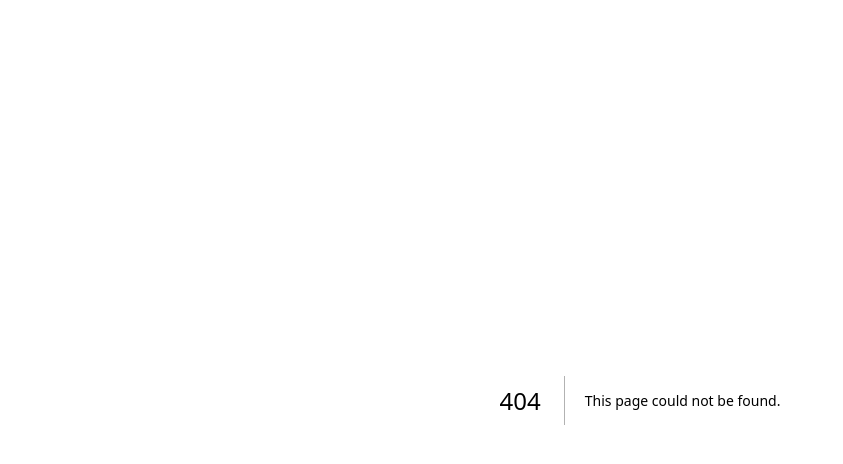
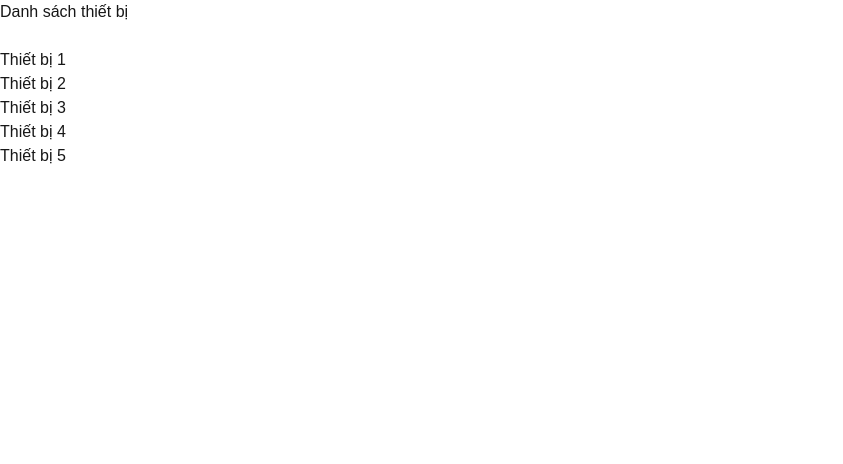
Before and after one commit to HunnGPT/Nextjs-Project, a Next.js app: page /equipment in a window 1280 px wide. Before the commit this address had no page. Shown: the top 464 px of the page, without its empty margins (0-843 px from the left). Built offline with nearby package versions, Linux system fonts and the light colour scheme.

Commit message:
Complete equipment page tasks

```diff
--- /dev/null
+++ b/app/equipment/EquipmentList.tsx
@@ -0,0 +1,33 @@
+'use client'
+
+import React, { useState } from "react";
+import Link from "next/link";
+
+export default function EquipmentList() {
+    const equipments = [{ id: 1, name: 'Thiết bị 1' },
+    { id: 2, name: 'Thiết bị 2' },
+    { id: 3, name: 'Thiết bị 3' },
+    { id: 4, name: 'Thiết bị 4' },
+    { id: 5, name: 'Thiết bị 5' },
+
+    ];
+    const [filteredEquipments, setFilteredEquipments] = useState(equipments);
+
+    function handleInput(e: React.ChangeEvent<HTMLInputElement>) {
+        const value = e.target.value;
+
+        const filteredEquipments = equipments.filter(equipment => equipment.name.toLowerCase().includes(value.toLowerCase()));
+        setFilteredEquipments(filteredEquipments);
+    }
+
+    return <div>
+        <input type="text" onChange={handleInput} />
+        <ul>
+            {filteredEquipments.map((equipment, index) => (
+                <li key={index}>
+                    <Link href={`/equipment/${equipment.id}`}>{equipment.name}</Link>
+                </li>
+            ))}
+        </ul>
+    </div >
+}
--- /dev/null
+++ b/app/equipment/[id]/page.tsx
@@ -0,0 +1,11 @@
+export default async function EquipmentDetailPage({
+    params,
+}: {
+    params: Promise<{ id: string }>;
+}) {
+    const { id } = await params;
+
+    return <div>
+        <h1>Chi tiết thiết bị {id}</h1>
+    </div>
+}
--- /dev/null
+++ b/app/equipment/create/page.tsx
@@ -0,0 +1,13 @@
+export default function CreateEquipmentPage() {
+    return <div>
+        <h1 style={{ fontSize: "48px", fontWeight: "bold", textAlign: "center" }}>Thêm thiết bị</h1>
+        <label style={{ fontSize: "24px", marginLeft: "500px" }}>Mã thiết bị</label>
+        <input type="text" /> <br />
+
+        <label style={{ fontSize: "24px", marginLeft: "500px" }}>Tên thiết bị</label>
+        <input type="text" /> <br />
+
+        <label style={{ fontSize: "24px", marginLeft: "500px" }}>Trạng thái</label>
+        <input type="text" />
+    </div >
+}
--- /dev/null
+++ b/app/equipment/page.tsx
@@ -0,0 +1,8 @@
+import EquipmentList from "./EquipmentList";
+
+export default function EquipmentPage() {
+    return <div>
+        <h1>Danh sách thiết bị</h1>
+        <EquipmentList />
+    </div>
+}
--- a/app/page.tsx
+++ b/app/page.tsx
@@ -1,69 +1,3 @@
-import Image from "next/image";
-
-export default function Home() {
-  return (
-    <div className="flex flex-col flex-1 items-center justify-center bg-zinc-50 font-sans dark:bg-black">
-      <main className="flex flex-1 w-full max-w-3xl flex-col items-center justify-between py-32 px-16 bg-white dark:bg-black sm:items-start">
-        <Image
-          className="dark:invert h-5 w-[100px]"
-          src="/next.svg"
-          alt="Next.js logo"
-          width={100}
-          height={20}
-          priority
-        />
-        <div className="flex flex-col items-center gap-6 text-center sm:items-start sm:text-left">
-          <h1 className="max-w-xs text-3xl font-semibold leading-10 tracking-tight text-black dark:text-zinc-50">
-            To get started, edit the{" "}
-            <code className="rounded bg-black/[.06] px-1.5 py-0.5 font-mono text-[0.9em] dark:bg-white/[.08]">
-              page.tsx
-            </code>{" "}
-            file.
-          </h1>
-          <p className="max-w-md text-lg leading-8 text-zinc-600 dark:text-zinc-400">
-            Looking for a starting point or more instructions? Head over to{" "}
-            <a
-              href="https://vercel.com/templates?framework=next.js&utm_source=create-next-app&utm_medium=appdir-template-tw&utm_campaign=create-next-app"
-              className="font-medium text-zinc-950 dark:text-zinc-50"
-            >
-              Templates
-            </a>{" "}
-            or the{" "}
-            <a
-              href="https://nextjs.org/learn?utm_source=create-next-app&utm_medium=appdir-template-tw&utm_campaign=create-next-app"
-              className="font-medium text-zinc-950 dark:text-zinc-50"
-            >
-              Learning
-            </a>{" "}
-            center.
-          </p>
-        </div>
-        <div className="flex flex-col gap-4 text-base font-medium sm:flex-row">
-          <a
-            className="flex h-12 w-full items-center justify-center gap-2 rounded-full bg-foreground px-5 text-background transition-colors hover:bg-[#383838] dark:hover:bg-[#ccc] md:w-[158px]"
-            href="https://vercel.com/new?utm_source=create-next-app&utm_medium=appdir-template-tw&utm_campaign=create-next-app"
-            target="_blank"
-            rel="noopener noreferrer"
-          >
-            <Image
-              className="dark:invert h-[14px] w-4"
-              src="/vercel.svg"
-              alt="Vercel logomark"
-              width={16}
-              height={14}
-            />
-            Deploy Now
-          </a>
-          <a
-            className="flex h-12 w-full items-center justify-center rounded-full border border-solid border-black/[.08] px-5 transition-colors hover:border-transparent hover:bg-black/[.04] dark:border-white/[.145] dark:hover:bg-[#1a1a1a] md:w-[158px]"
-            href="https://nextjs.org/docs?utm_source=create-next-app&utm_medium=appdir-template-tw&utm_campaign=create-next-app"
-            target="_blank"
-            rel="noopener noreferrer"
-          >
-            Documentation
-          </a>
-        </div>
-      </main>
-    </div>
-  );
+export default function Page() {
+  return <h1>Hello Next.js!</h1>
 }
```
